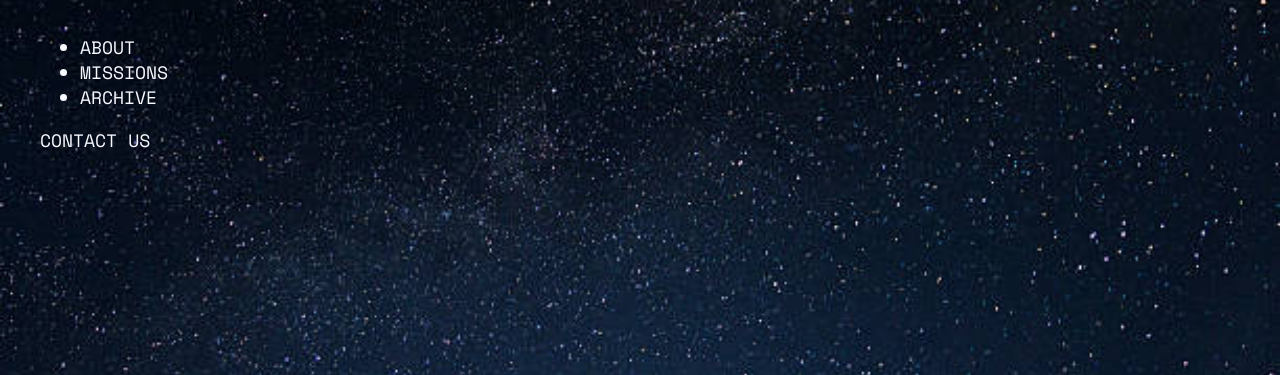
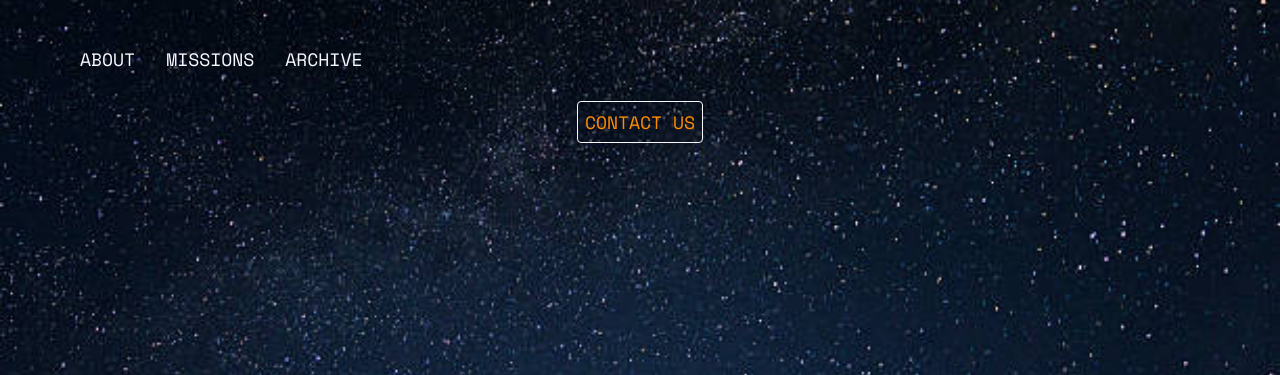
Before and after one commit to kendallawills/Codecademy_Amazing_Space, a plain HTML site: page index.html in a window 1280 px wide. Shown: the part 425-800 px from the top of the page. Drawn offline with nearby package versions, Linux system fonts and the light colour scheme.

Commit message:
Style Footer

```diff
--- a/resources/style.css
+++ b/resources/style.css
@@ -85,3 +85,39 @@ body {
 }
 
 /* FOOTER */
+
+nav {
+    margin-top: 30px;
+}
+
+nav ul {
+    display: block;
+}
+
+nav li {
+    color: ghostwhite;
+    display: inline;
+    margin: 0 20px 0 0;
+}
+
+nav a {
+    color: darkorange;
+    line-height: 60px;
+    text-decoration: none;
+    border: 1px solid ghostwhite;
+    border-radius: 4px;
+    padding: 7px;
+}
+
+.contact-btn {
+    text-align: center;
+    cursor: pointer;
+    margin: 20px 30px;
+}
+
+.contact-btn a:active {
+    position: relative;
+    bottom: 2px;
+}
+
+/* MEDIA QUERIES */
```
